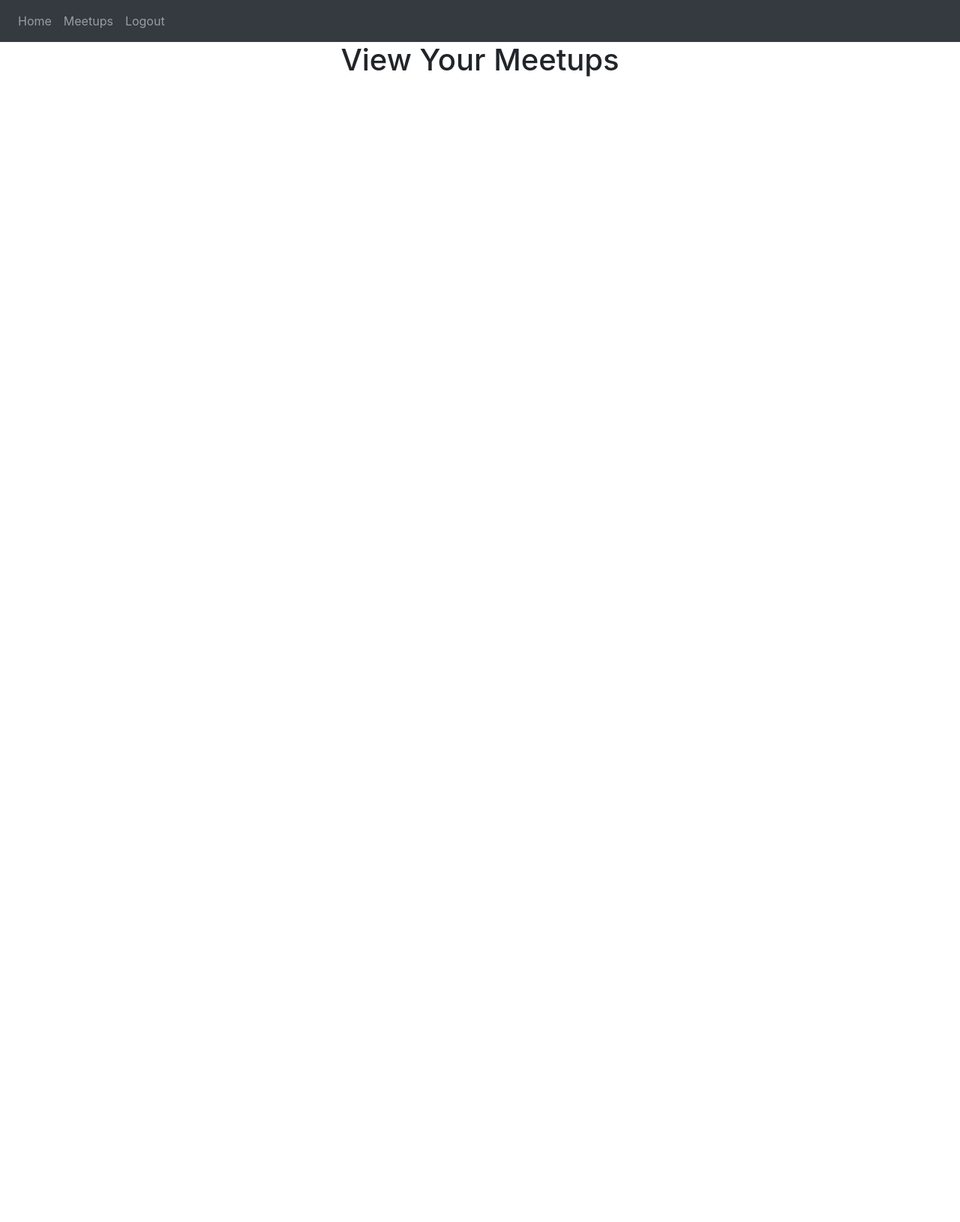
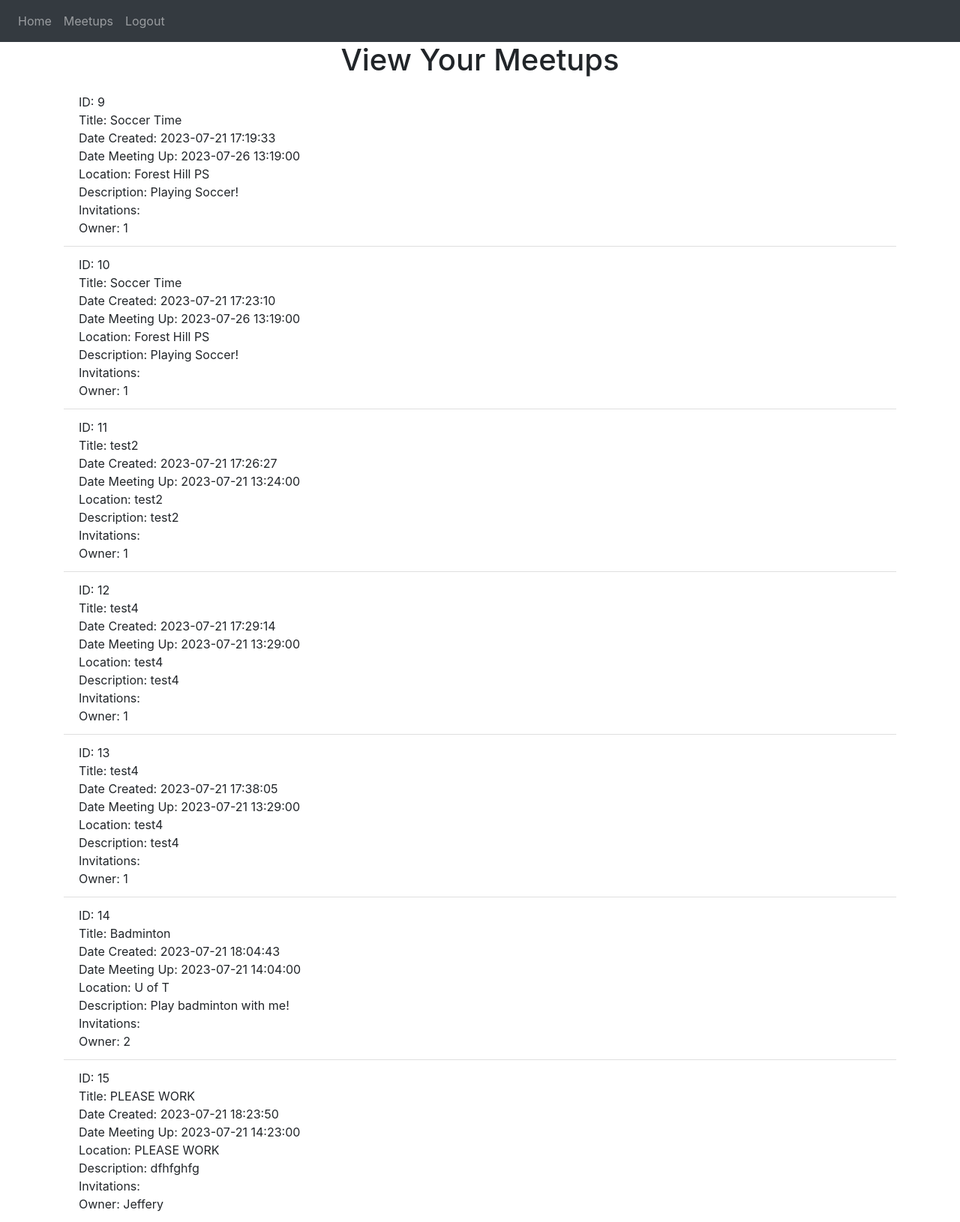
Before and after one commit to Jeffery05/MeetUp, a Flask app: page /view_meetups in a window 1280 px wide. Shown: the whole page at 75% size. Before the commit the page ends 102 px from the top, so only its background shows below. Run offline with Flask 3, Linux system fonts and the light colour scheme; a user stored in the database is signed in; some libraries are stand-ins or nearby versions.

Commit message:
added list of meetups and information to view meetups page

```diff
--- a/website/models.py
+++ b/website/models.py
@@ -25,4 +25,4 @@ class Meetup(db.Model):
     location = db.Column(db.String(10000))
     description = db.Column(db.String(10000))
     invitations = db.Column(db.String(10000))
-    owner = db.Column(db.Integer, db.ForeignKey('user.id'))
+    owner = db.Column(db.String(10000))
--- a/website/templates/view_meetups.html
+++ b/website/templates/view_meetups.html
@@ -1,4 +1,18 @@
 {% extends "base.html" %} {% block title %}Home{% endblock %} {% block content
 %}
 <h1 align="center">View Your Meetups</h1>
+<ul class="list-group list-group-flush" id="notes">
+    {% for meetup in user.meetups %}
+    <li class="list-group-item">
+        ID: {{meetup.id}}<br>
+        Title: {{ meetup.title }}<br>
+        Date Created: {{ meetup.date_created }}<br>
+        Date Meeting Up: {{ meetup.date_meetup}}<br>
+        Location: {{meetup.location}}<br>
+        Description: {{meetup.description}}<br>
+        Invitations: {% for user2 in meetup.users %}{{user2.name}}{% endfor %}<br>
+        Owner: {{meetup.owner}}
+    </li>
+    {% endfor %}
+</ul>
 {% endblock %}
--- a/website/views.py
+++ b/website/views.py
@@ -17,7 +17,7 @@ def home():
         location = request.form.get('location')
         description = request.form.get('description')
         invitations = request.form.get('invitations')
-        new_meetup = Meetup(date_meetup=date, title=title, location=location, description=description, invitations=invitations, owner=current_user.id)
+        new_meetup = Meetup(date_meetup=date, title=title, location=location, description=description, invitations=invitations, owner=current_user.first_name)
         flash('Meetup added!', category='success')
 
         no_error = True
```
Also changed, not shown: instance/database.db.
